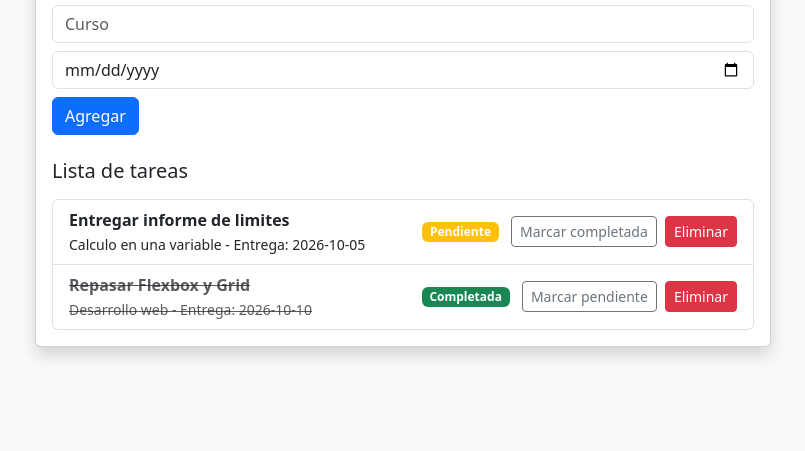
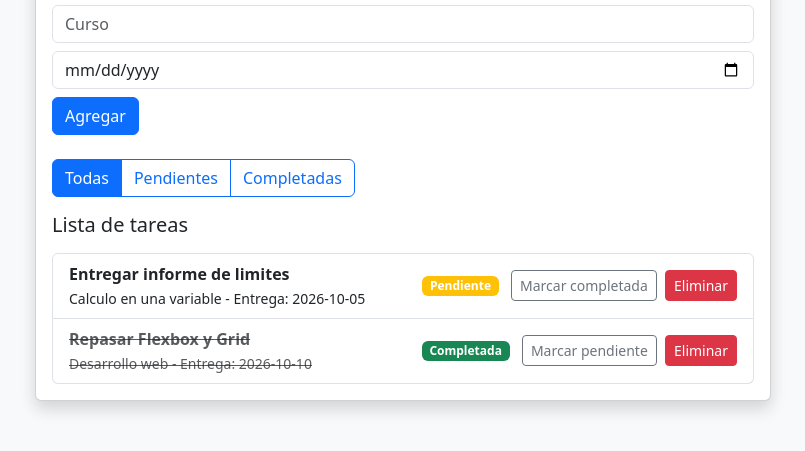
Before and after one commit to pmamanimac/IDWeb, a plain HTML site: page Lab04/index.html in a window 1280 px wide. Shown: the part 157-608 px from the top of the page, without its empty margins (237-1042 px from the left). Drawn offline with nearby package versions, Linux system fonts and the light colour scheme.

Commit message:
Lab04: Implementacion del filtro visual (Todas / Pendientes / Completadas)

```diff
--- a/Lab04/app.js
+++ b/Lab04/app.js
@@ -5,6 +5,8 @@ const list = document.querySelector("#todo-list");
 const cursoInput = document.querySelector("#curso-input");
 const fechaInput = document.querySelector("#fecha-input");
 const alertContainer = document.querySelector("#alert-container");
+const filterButtons = document.querySelectorAll("[data-filtro]");
+let filtroActual = "todas";
 
 let tasks = JSON.parse(localStorage.getItem("tasks")) || [
   // Arreglo global de objetos Tarea
@@ -24,11 +26,17 @@ let tasks = JSON.parse(localStorage.getItem("tasks")) || [
   },
 ];
 
-// Actualizar renderTasks para incluir el botón de eliminar
 function renderTasks() {
   list.innerHTML = "";
 
-  tasks.forEach((task) => {
+  let tareasFiltradas = tasks;
+  if (filtroActual === "pendientes") {
+    tareasFiltradas = obtenerPendientes();
+  } else if (filtroActual === "completadas") {
+    tareasFiltradas = obtenerCompletadas();
+  }
+
+  tareasFiltradas.forEach((task) => {
     const li = document.createElement("li");
     li.className =
       "list-group-item d-flex justify-content-between align-items-center";
@@ -54,6 +62,18 @@ function renderTasks() {
     list.appendChild(li);
   });
 }
+
+filterButtons.forEach((btn) => {
+  btn.addEventListener("click", () => {
+    filtroActual = btn.dataset.filtro;
+
+    // Actualizar clase "active" en los botones
+    filterButtons.forEach((b) => b.classList.remove("active"));
+    btn.classList.add("active");
+
+    renderTasks();
+  });
+});
 // Alternar estado completada/pendiente
 
 function toggleTask(id) {
--- a/Lab04/index.html
+++ b/Lab04/index.html
@@ -47,7 +47,29 @@
                 <div id="alert-container"></div>
                 <button type="submit" class="btn btn-primary">Agregar</button>
               </form>
-
+              <div class="btn-group mb-3" role="group">
+                <button
+                  type="button"
+                  class="btn btn-outline-primary active"
+                  data-filtro="todas"
+                >
+                  Todas
+                </button>
+                <button
+                  type="button"
+                  class="btn btn-outline-primary"
+                  data-filtro="pendientes"
+                >
+                  Pendientes
+                </button>
+                <button
+                  type="button"
+                  class="btn btn-outline-primary"
+                  data-filtro="completadas"
+                >
+                  Completadas
+                </button>
+              </div>
               <!-- Lista de tareas -->
               <h2 class="h5 mb-3">Lista de tareas</h2>
 
```
